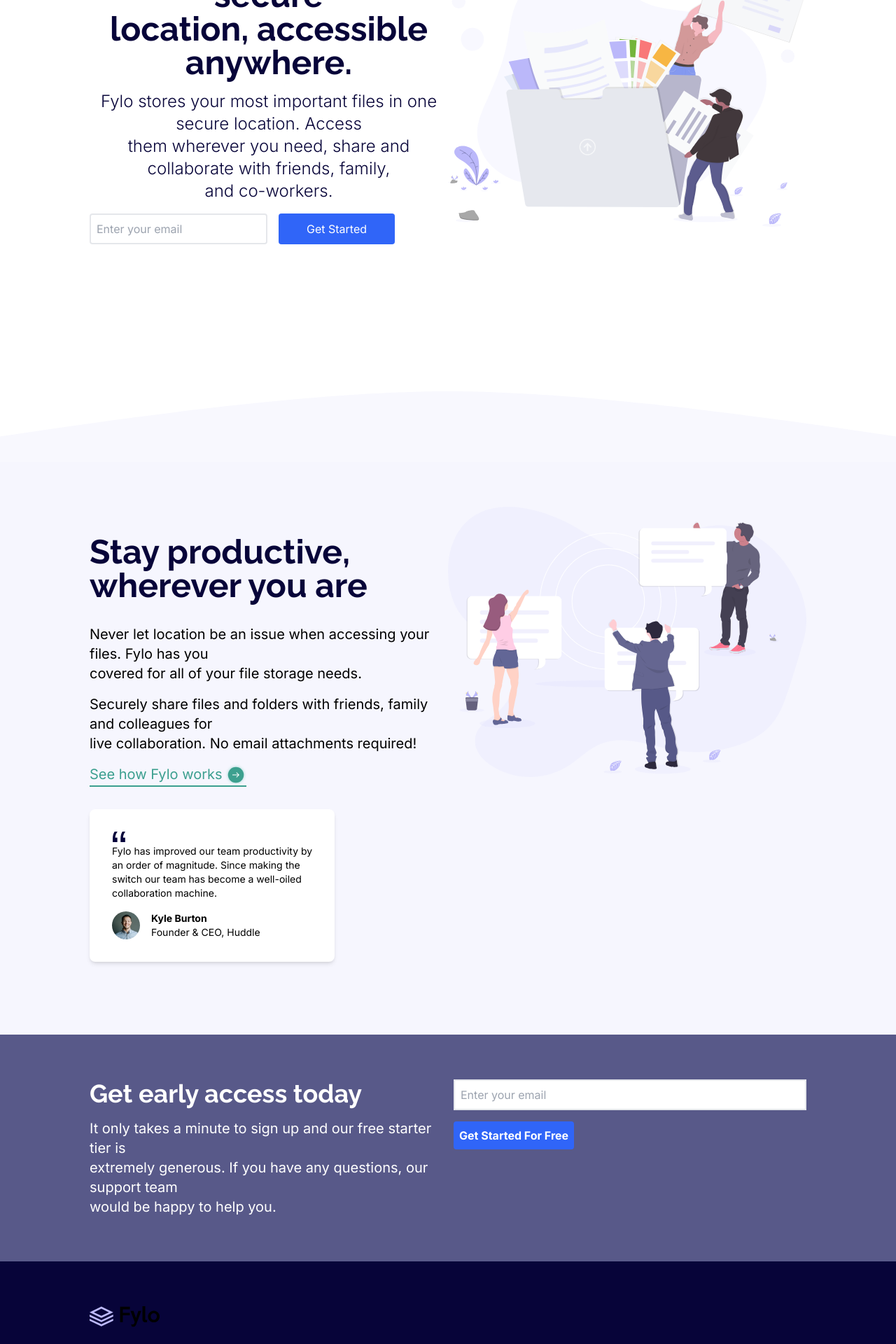
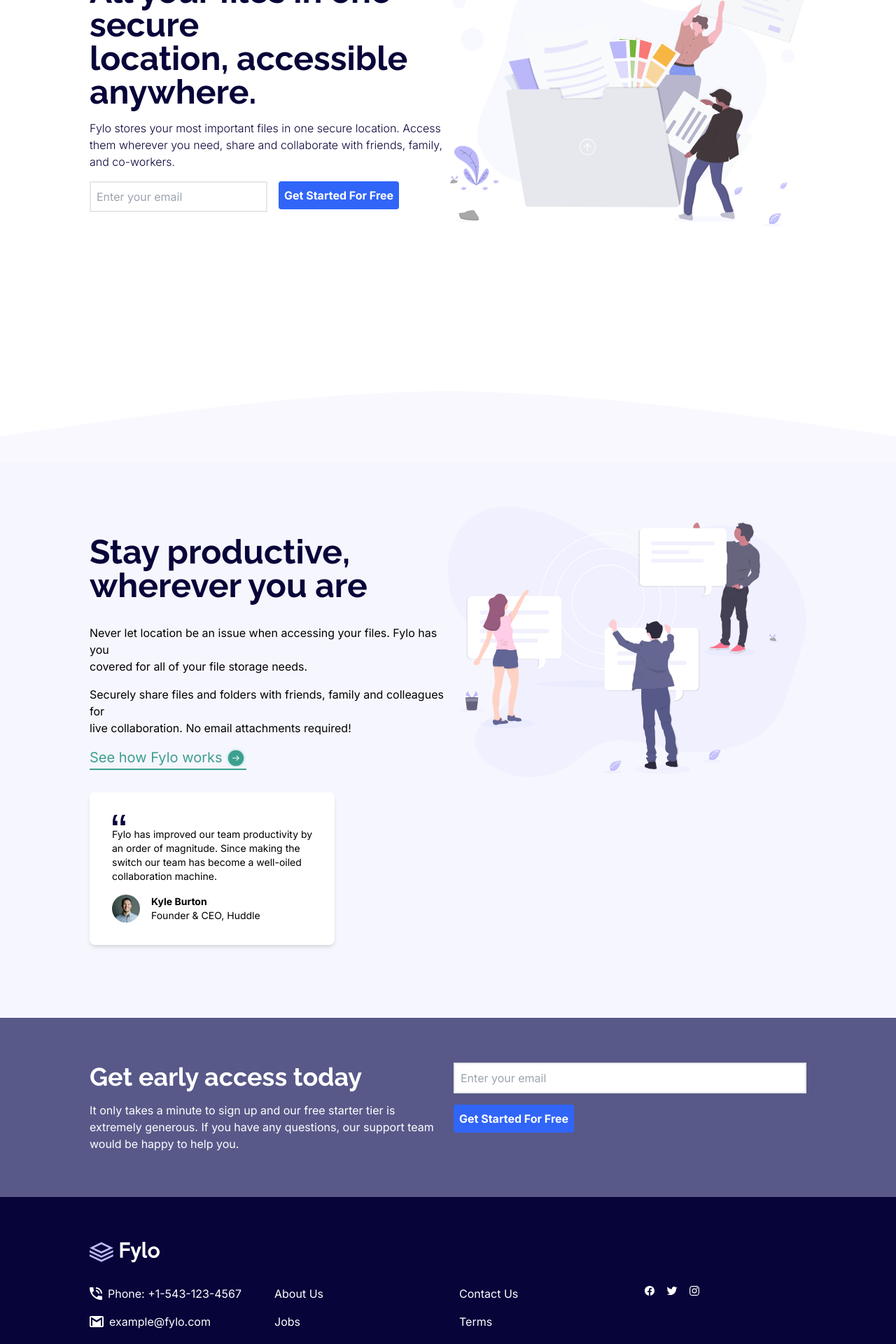
Before and after one commit to JsOptimizer/fylo-website, a Next.js app: page / in a window 1280 px wide. Shown: the part 300-2220 px from the top of the page at 70% size. Built offline with nearby package versions, Linux system fonts and the light colour scheme; no server answers.

Commit message:
project complete

```diff
--- a/next.config.js
+++ b/next.config.js
@@ -3,7 +3,7 @@
  */
 const nextConfig = {
   output: 'export',
-  distDir:"dist",
+  // distDir:"dist",
  images:{
   unoptimized: true,
  }
--- a/src/app/globals.css
+++ b/src/app/globals.css
@@ -7,11 +7,14 @@
     src:local("Releway"), url("../assets/fonts/Raleway/static/Raleway-Bold.ttf") format("truetype");
     font-weight: bold;
 }
-/* @font-face {
+@font-face {
     font-family:"open sans";
-    src:local("Releway"), url("../assets/fonts/Raleway/static/Raleway-Bold.tt") format("truetype");
+    src:local("Releway"), url("../assets/fonts/Raleway/static/Raleway-Black.ttf") format("truetype");
     font-weight: bold;
-} */
+}
 .raleway{
     font-family: "Raleway";
 }
+.open-sans{
+    font-family: "open sans";
+}
--- a/src/components/FeactureContent.tsx
+++ b/src/components/FeactureContent.tsx
@@ -14,12 +14,12 @@
         </p>
       </div>
       <div className="space-y-4 text-sm sm:text-xl">
-        <p>
+        <p className="text-sm sm:text-base">
           Never let location be an issue when accessing your files. Fylo has you
           <br />
           covered for all of your file storage needs.
         </p>
-        <p>
+        <p className="text-sm sm:text-base">
           Securely share files and folders with friends, family and colleagues
           for
           <br /> live collaboration. No email attachments required!
--- a/src/components/Hero.tsx
+++ b/src/components/Hero.tsx
@@ -9,39 +9,30 @@
   return (
     <section className="px-[10%] py-[5%] h-full grid md:grid-cols-2  items-center ">
       <div className="space-y-4">
-        <p className="raleway text-center text-2xl sm:text-5xl text-primary">
+        <p className="raleway text-center text-2xl sm:text-left sm:text-5xl text-primary">
           All your files in one secure
           <br /> location, accessible anywhere.
         </p>
-        <p className="text-primary font-light text-sm text-center sm:text-2xl">
+        <p className="text-primary font-light text-sm sm:text-base  text-center sm:text-left">
           Fylo stores your most important files in one secure location. Access
           <br />
           them wherever you need, share and collaborate with friends, family,
           <br />
           and co-workers.
         </p>
-        <form onSubmit={handleSubmit(onSubmit)} className="sm:flex gap-4">
-          <div className="w-full sm:w-auto space-x-4">
+        <form onSubmit={handleSubmit(onSubmit)} className="flex flex-col gap-2 sm:flex-row sm:gap-4">
+        <div className="space-y-1">
           <input
           {...register("email")}
             type="text"
-              className={`${
-                emailErrorMessage && "border-red-500"
-              }  w-full sm:w-auto border-2 rounded p-2 outline-none`}
+            className={`${emailErrorMessage&&'border-red-500'} w-full p-2 text-black outline-none border-2`}
             placeholder="Enter your email"
           />
-          {
-            <p className={`${emailErrorMessage ? "visible" : "invisible"}`}>
-              {emailErrorMessage}
-            </p>
-          }
+          {<p className={`${emailErrorMessage?"visible":"invisible"}`}>{emailErrorMessage}</p>}
         </div>
-          <button
-              type="submit"
-              className="w-full sm:w-auto bg-brighBlue text-white py-2 rounded px-10 "
-            >
-              Get Started
-            </button>
+        <div className="">
+          <button type="submit" className="w-full sm:w-auto bg-brighBlue p-2 rounded font-bold text-white"> Get Started For Free</button>
+        </div>
       </form>
       </div>
       <div className="">
--- a/src/components/Navbar.tsx
+++ b/src/components/Navbar.tsx
@@ -2,10 +2,11 @@
 import React from 'react'
 import logo from '../assets/images/logo.svg'
 import Link from 'next/link'
+import { navList } from '@/constant'
 
 const Navbar = () => {
   return (
-    <nav className='w-full flex justify-between items-center px-[10%] pt-[2%]'>
+    <nav className='w-full  flex justify-between items-center px-[10%] pt-[2%]'>
       <div>
         <Image src={logo} alt='logo' width={100} height={100}
         className='w-16  sm:w-auto sm:h-auto'
@@ -13,10 +14,10 @@
       </div>
       <ul className='flex gap-2'>
         {
-          ['Features',"Teams","Sign In"].map((label:string,idx)=>
+          navList.map(({label,path},idx)=>
           (
             <li key={idx} className='text-xs font-bold sm:text-md min-w-10  p-1 m-1'>
-              <Link href={''}>{label}</Link>
+              <Link href={path}>{label}</Link>
             </li>
           )
           )
--- a/src/constant/index.ts
+++ b/src/constant/index.ts
@@ -1,8 +1,12 @@
 import phone from "@/assets/images/icon-phone.svg";
-import email from "@/assets/images/icon-email.svg"
-import {IoLogoFacebook,IoLogoTwitter,IoLogoInstagram} from "react-icons/io5"
+import email from "@/assets/images/icon-email.svg";
+import {
+  IoLogoFacebook,
+  IoLogoTwitter,
+  IoLogoInstagram,
+} from "react-icons/io5";
 import { IconType } from "react-icons";
-export const listContactWithIcon:{logo:string,label:string}[] = [
+export const listContactWithIcon: { logo: string; label: string }[] = [
   {
     logo: phone,
     label: "Phone: +1-543-123-4567",
@@ -13,12 +17,30 @@
   },
 ];
 
-export const listContact:{lists:string[]}[]=[
-    {
-        lists:["About Us","Jobs","Press","Blog"]
-    },
-    {
-        lists:["Contact Us","Terms","Privacy"]
-    }
-]
-export const listContactIcon: IconType[]=[IoLogoFacebook,IoLogoTwitter,IoLogoInstagram]
+export const listContact: { lists: string[] }[] = [
+  {
+    lists: ["About Us", "Jobs", "Press", "Blog"],
+  },
+  {
+    lists: ["Contact Us", "Terms", "Privacy"],
+  },
+];
+export const listContactIcon: IconType[] = [
+  IoLogoFacebook,
+  IoLogoTwitter,
+  IoLogoInstagram,
+];
+export const navList: { label: string; path: string }[] = [
+  {
+    label: "Features",
+    path: "#features",
+  },
+  {
+    label: "Teams",
+    path: "#teams",
+  },
+  {
+    label: "Sign In",
+    path: "#sign-in",
+  },
+];
--- a/src/sections/Features.tsx
+++ b/src/sections/Features.tsx
@@ -3,7 +3,7 @@
 
 const Features = () => {
   return (
-    <section className="w-full h-[90dvh] ">
+    <section id="features" className="w-full h-[90dvh] ">
       <Hero/>
     </section>
   );
--- a/src/sections/Footer.tsx
+++ b/src/sections/Footer.tsx
@@ -1,13 +1,13 @@
 import Image from "next/image";
 import React from "react";
-import logo from "@/assets/images/logo.svg";
+import logo from "@/assets/images/logo-white.svg";
 import { listContact, listContactIcon, listContactWithIcon } from "@/constant";
 
 const Footer = () => {
   return (
     <section className="px-[10%] py-[5%] bg-primary text-white space-y-8">
       <div className="">
-        <Image className="" src={logo} alt="logo" width={100} height={100} />
+        <Image className="text-white" src={logo} alt="logo" width={100} height={100}  />
       </div>
       <section className="grid  gap-8 md:grid-cols-4">
         <ul className="space-y-4">
--- a/src/sections/Singup.tsx
+++ b/src/sections/Singup.tsx
@@ -6,17 +6,17 @@
   const emailErrorMessage =errors.email?.message
   console.log(emailErrorMessage)
   return (
-    <section className="bg-secondary px-[10%] py-[5%] text-white gap-4 grid grid-cols-1 sm:grid-cols-2">
+    <section id="sign-in" className="bg-secondary px-[10%] py-[5%] text-white gap-4 grid grid-cols-1 sm:grid-cols-2">
       <div className="space-y-4">
-        <p className="raleway text-center sm:text-left sm:text-4xl"> Get early access today</p>
-        <p className="sm:text-xl sm:text-left text-center">
+        <p className="raleway raleway text-center sm:text-left sm:text-4xl"> Get early access today</p>
+        <p className="  sm:text-left text-center">
           It only takes a minute to sign up and our free starter tier is
           <br />
           extremely generous. If you have any questions, our support team
           <br /> would be happy to help you.
         </p>
       </div>
-      <form onSubmit={handleSubmit(onSubmit)} className=" space-y-2 sm:space-y-4">
+      <form onSubmit={handleSubmit(onSubmit)} className=" space-y-2 sm:space-y-4  ">
         <div className="space-y-1">
           <input
           {...register("email")}
--- a/src/sections/Teams.tsx
+++ b/src/sections/Teams.tsx
@@ -5,7 +5,7 @@
 import { FeactureContent } from "@/components";
 const Teams = () => {
   return (
-    <section className="w-full pt-[5%]">
+    <section id="teams" className="w-full pt-[5%]">
       <div>
         {" "}
         <Image
```
Also changed, not shown: src/assets/images/logo-white.svg (added), 6 other files (tests, documents, lock files or other folders). Lines whose indentation alone changed are shown as unchanged.
